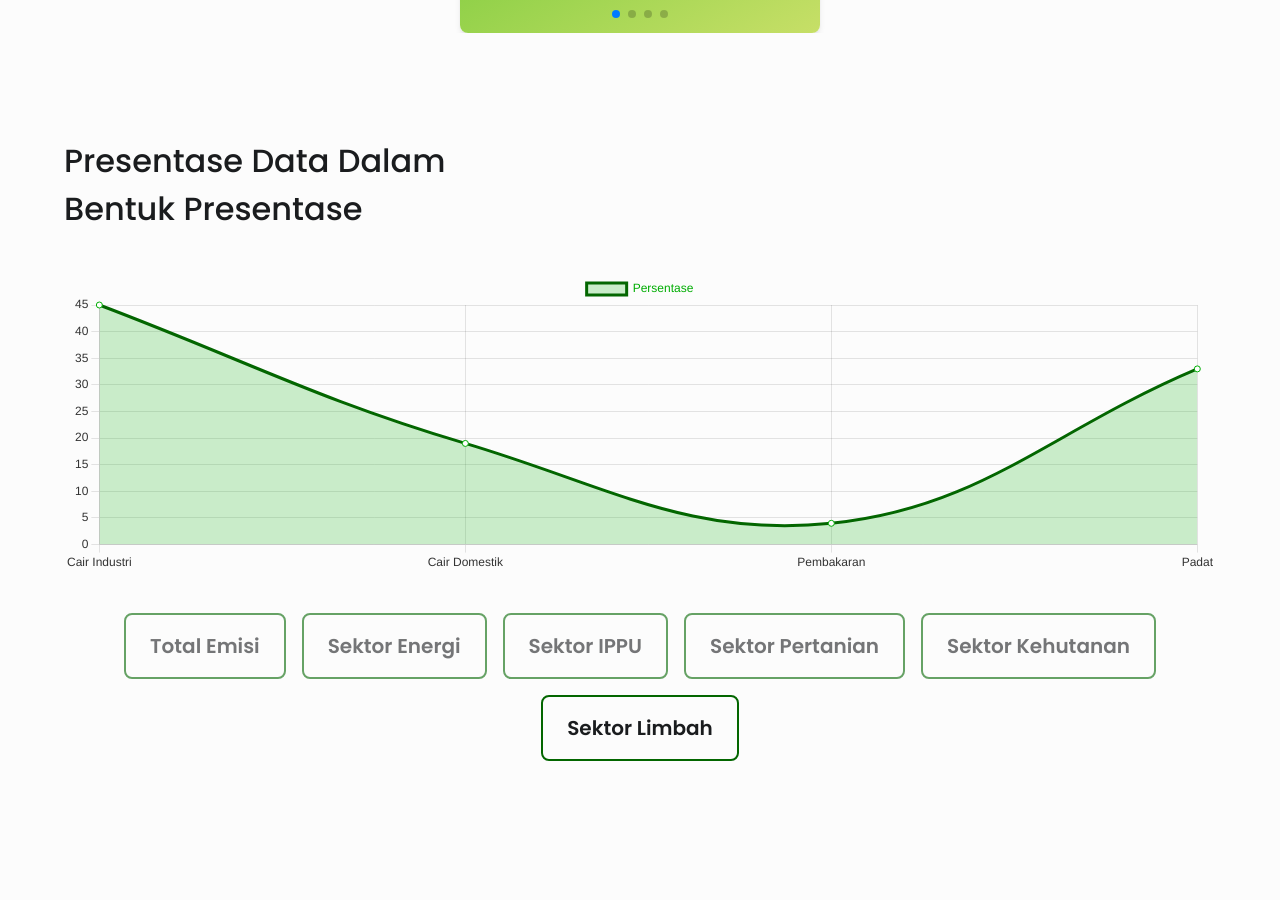
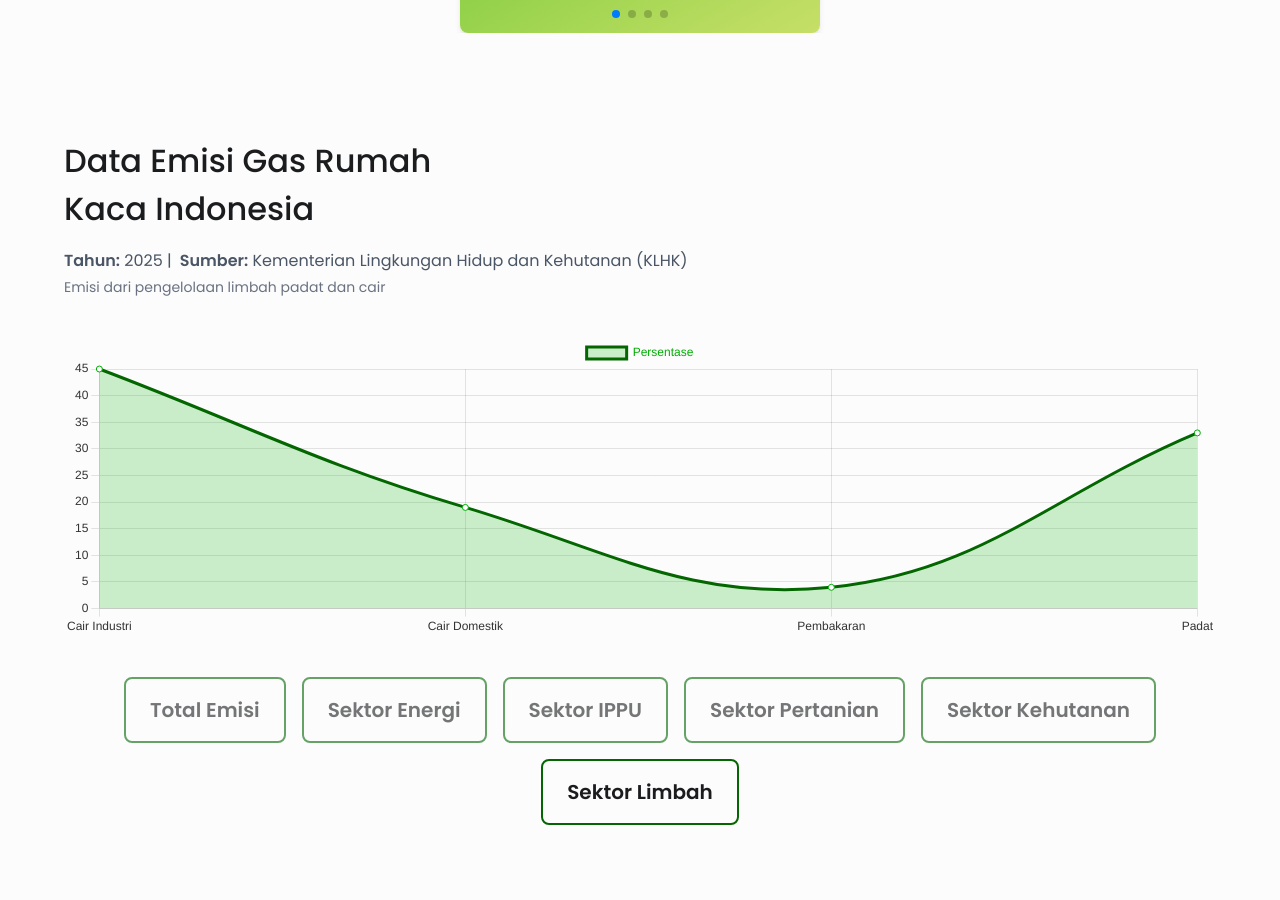
Before and after one commit to mcqeems/nazzava, a Next.js app: page / in a window 1280 px wide. Shown: the part 4920-5820 px from the top of the page. Built offline with nearby package versions, Linux system fonts and the light colour scheme.

Commit message:
fixed graphic with new and relevan data

```diff
--- a/src/components/home/Graphic.tsx
+++ b/src/components/home/Graphic.tsx
@@ -1,6 +1,6 @@
-'use client'
-import React, { useState } from 'react'
-import { Line } from 'react-chartjs-2'
+"use client";
+import React, { useState } from "react";
+import { Line } from "react-chartjs-2";
 import {
   Chart as ChartJS,
   LineElement,
@@ -11,8 +11,8 @@ import {
   RadialLinearScale,
   ArcElement,
   Legend,
-  Filler
-} from 'chart.js'
+  Filler,
+} from "chart.js";
 
 ChartJS.register(
   LineElement,
@@ -24,103 +24,158 @@ ChartJS.register(
   Filler,
   RadialLinearScale,
   ArcElement
-)
+);
 
 const CategoryName = [
-  { id: 1, category: "Total Emisi", slug: "total-emisi" },
-  { id: 2, category: "Sektor Energi", slug: "sektor-energi" },
-  { id: 3, category: "Sektor IPPU", slug: "sektor-ippu" },
-  { id: 4, category: "Sektor Pertanian", slug: "sektor-pertanian" },
-  { id: 5, category: "Sektor Kehutanan", slug: "sektor-kehutanan" },
-  { id: 6, category: "Sektor Limbah", slug: "sektor-limbah" },
-]
+  {
+    id: 1,
+    category: "Total Emisi",
+    slug: "total-emisi",
+    tahun: "2025",
+    sumber: "KLHK",
+  },
+  {
+    id: 2,
+    category: "Sektor Energi",
+    slug: "sektor-energi",
+    tahun: "2025",
+    sumber: "KLHK",
+  },
+  {
+    id: 3,
+    category: "Sektor IPPU",
+    slug: "sektor-ippu",
+    tahun: "2025",
+    sumber: "KLHK",
+  },
+  {
+    id: 4,
+    category: "Sektor Pertanian",
+    slug: "sektor-pertanian",
+    tahun: "2025",
+    sumber: "KLHK",
+  },
+  {
+    id: 5,
+    category: "Sektor Kehutanan",
+    slug: "sektor-kehutanan",
+    tahun: "2025",
+    sumber: "KLHK",
+  },
+  {
+    id: 6,
+    category: "Sektor Limbah",
+    slug: "sektor-limbah",
+    tahun: "2025",
+    sumber: "KLHK",
+  },
+];
 
 const CategoryData = [
   {
     id: 1,
-    category: 'total-emisi',
+    category: "total-emisi",
+    tahun: "2025",
+    sumber: "Kementerian Lingkungan Hidup dan Kehutanan (KLHK)",
+    keterangan: "Inventarisasi Gas Rumah Kaca Nasional",
     data: [
       { id: 1, name: "Sektor Energi", persen: 63.7 },
       { id: 2, name: "Sektor Kehutanan", persen: 22.4 },
       { id: 3, name: "Sektor Pertanian", persen: 7.5 },
       { id: 4, name: "Sektor Limbah", persen: 4.5 },
-      { id: 5, name: "Sektor IPPU", persen: 1.9 }
-    ]
+      { id: 5, name: "Sektor IPPU", persen: 1.9 },
+    ],
   },
   {
     id: 2,
-    category: 'sektor-energi',
+    category: "sektor-energi",
+    tahun: "2025",
+    sumber: "Kementerian Lingkungan Hidup dan Kehutanan (KLHK)",
+    keterangan: "Emisi dari pembakaran bahan bakar fosil dan aktivitas energi",
     data: [
       { id: 1, name: "Transportasi", persen: 34.2 },
       { id: 2, name: "Industri", persen: 27.5 },
-      { id: 3, name: "Kelistrikan", persen: 23.6 },
-      { id: 4, name: "Bangunan & Komersial", persen: 14.7 }
-    ]
+      { id: 3, name: "Kelistrikan", persen: 25.6 },
+      { id: 4, name: "Bangunan & Komersial", persen: 14.7 },
+    ],
   },
   {
     id: 3,
-    category: 'sektor-ippu',
+    category: "sektor-ippu",
+    tahun: "2025",
+    sumber: "Kementerian Lingkungan Hidup dan Kehutanan (KLHK)",
+    keterangan:
+      "Industrial Processes and Product Use - Emisi dari proses industri",
     data: [
       { id: 1, name: "Produksi Semen", persen: 44.6 },
       { id: 2, name: "Produksi Baja", persen: 25.3 },
       { id: 3, name: "Kimia & Pupuk", persen: 18.1 },
-      { id: 4, name: "Refrigeran & Gas", persen: 12.0 }
-    ]
+      { id: 4, name: "Refrigeran & Gas", persen: 12.0 },
+    ],
   },
   {
     id: 4,
-    category: 'sektor-pertanian',
+    category: "sektor-pertanian",
+    tahun: "2025",
+    sumber: "Kementerian Lingkungan Hidup dan Kehutanan (KLHK)",
+    keterangan: "Emisi dari kegiatan pertanian dan peternakan",
     data: [
       { id: 1, name: "Emisi CH4 dari Sawah", persen: 45 },
       { id: 2, name: "Emisi CH4 dari Ternak", persen: 30 },
       { id: 3, name: "Penggunaan Pupuk Nitrogen", persen: 15 },
-      { id: 4, name: "Pembakaran Biomassa", persen: 10 }
-    ]
+      { id: 4, name: "Pembakaran Biomassa", persen: 10 },
+    ],
   },
   {
     id: 5,
-    category: 'sektor-kehutanan',
+    category: "sektor-kehutanan",
+    tahun: "2025",
+    sumber: "Kementerian Lingkungan Hidup dan Kehutanan (KLHK)",
+    keterangan: "Emisi dari perubahan tutupan lahan dan kehutanan",
     data: [
       { id: 1, name: "Deforestasi", persen: 50 },
       { id: 2, name: "Degradasi Hutan", persen: 30 },
       { id: 3, name: "Konversi Gambut", persen: 15 },
-      { id: 4, name: "Kebakaran Hutan", persen: 5 }
-    ]
+      { id: 4, name: "Kebakaran Hutan", persen: 5 },
+    ],
   },
   {
     id: 6,
-    category: 'sektor-limbah',
+    category: "sektor-limbah",
+    tahun: "2025",
+    sumber: "Kementerian Lingkungan Hidup dan Kehutanan (KLHK)",
+    keterangan: "Emisi dari pengelolaan limbah padat dan cair",
     data: [
       { id: 1, name: "Cair Industri", persen: 45 },
       { id: 2, name: "Cair Domestik", persen: 19 },
       { id: 3, name: "Pembakaran", persen: 4 },
-      { id: 4, name: "Padat", persen: 33 }
-    ]
+      { id: 4, name: "Padat", persen: 33 },
+    ],
   },
 ];
 
 export default function Graphic() {
-  const [category, setCategory] = useState('sektor-limbah')
+  const [category, setCategory] = useState("sektor-limbah");
 
-  const filtered = CategoryData.find(item => item.category === category)
-  const labels = filtered?.data.map(d => d.name) || []
-  const dataValue = filtered?.data.map(d => d.persen) || []
+  const filtered = CategoryData.find((item) => item.category === category);
+  const labels = filtered?.data.map((d) => d.name) || [];
+  const dataValue = filtered?.data.map((d) => d.persen) || [];
 
   const chartData = {
     labels,
     datasets: [
       {
-        label: 'Persentase',
+        label: "Persentase",
         data: dataValue,
         fill: true,
-        backgroundColor: 'rgba(0, 173, 3, 0.2)',
-        borderColor: '#036600',
+        backgroundColor: "rgba(0, 173, 3, 0.2)",
+        borderColor: "#036600",
         tension: 0.4,
-        pointBackgroundColor: 'white',
-        pointBorderColor: '#00AD03'
-      }
-    ]
-  }
+        pointBackgroundColor: "white",
+        pointBorderColor: "#00AD03",
+      },
+    ],
+  };
 
   const chartOptions = {
     responsive: true,
@@ -128,35 +183,51 @@ export default function Graphic() {
     scales: {
       y: {
         beginAtZero: true,
-        ticks: { color: '#333' }
+        ticks: { color: "#333" },
       },
       x: {
-        ticks: { color: '#333' }
-      }
+        ticks: { color: "#333" },
+      },
     },
     plugins: {
       legend: {
         labels: {
-          color: '#00AD03'
-        }
-      }
-    }
-  }
+          color: "#00AD03",
+        },
+      },
+    },
+  };
 
   return (
-    <div className='container w-full mx-auto font-poppins lg:pb-10 pb-28 px-6 lg:px-16' data-aos="fade-up" data-aos-duration="800">
-      <h1 className='lg:text-[32px] text-[24px] font-medium w-full md:w-100'>
-        Presentase Data Dalam Bentuk Presentase
+    <div
+      className="container w-full mx-auto font-poppins lg:pb-10 pb-28 px-6 lg:px-16"
+      data-aos="fade-up"
+      data-aos-duration="800"
+    >
+      <h1 className="lg:text-[32px] text-[24px] font-medium w-full md:w-100">
+        Data Emisi Gas Rumah Kaca Indonesia
       </h1>
+
+      {filtered && (
+        <div className="mt-4 mb-2">
+          <p className="text-sm lg:text-base text-gray-600">
+            <span className="font-semibold">Tahun:</span> {filtered.tahun} |
+            <span className="font-semibold ml-2">Sumber:</span>{" "}
+            {filtered.sumber}
+          </p>
+          <p className="text-xs lg:text-sm text-gray-500 mt-1">
+            {filtered.keterangan}
+          </p>
+        </div>
+      )}
 
       <div className="my-10 lg:min-h-100px w-full h-75">
         {labels.length > 0 ? (
-          <Line
-            data={chartData}
-            options={chartOptions}
-          />
+          <Line data={chartData} options={chartOptions} />
         ) : (
-          <p className='text-gray-500'>Silakan pilih kategori terlebih dahulu</p>
+          <p className="text-gray-500">
+            Silakan pilih kategori terlebih dahulu
+          </p>
         )}
       </div>
 
@@ -166,13 +237,15 @@ export default function Graphic() {
             onClick={() => setCategory(item.slug)}
             key={item.id}
             className={`border-2 border-[#036600] lg:py-4 py-2 lg:px-6 px-4 rounded-lg transition-opacity ${
-              category === item.slug ? 'opacity-100' : 'opacity-60'
+              category === item.slug ? "opacity-100" : "opacity-60"
             } hover:opacity-100`}
           >
-            <p className='font-semibold text-[12px] lg:text-[20px] text-foreground'>{item.category}</p>
+            <p className="font-semibold text-[12px] lg:text-[20px] text-foreground">
+              {item.category}
+            </p>
           </div>
         ))}
       </div>
     </div>
-  )
+  );
 }
```
